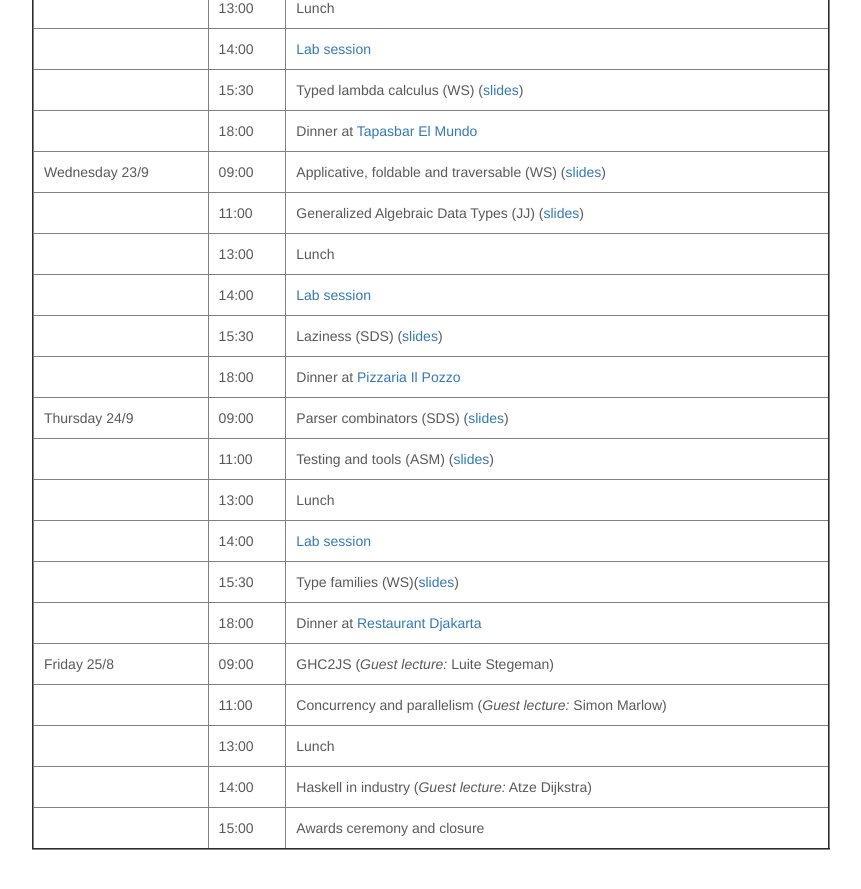
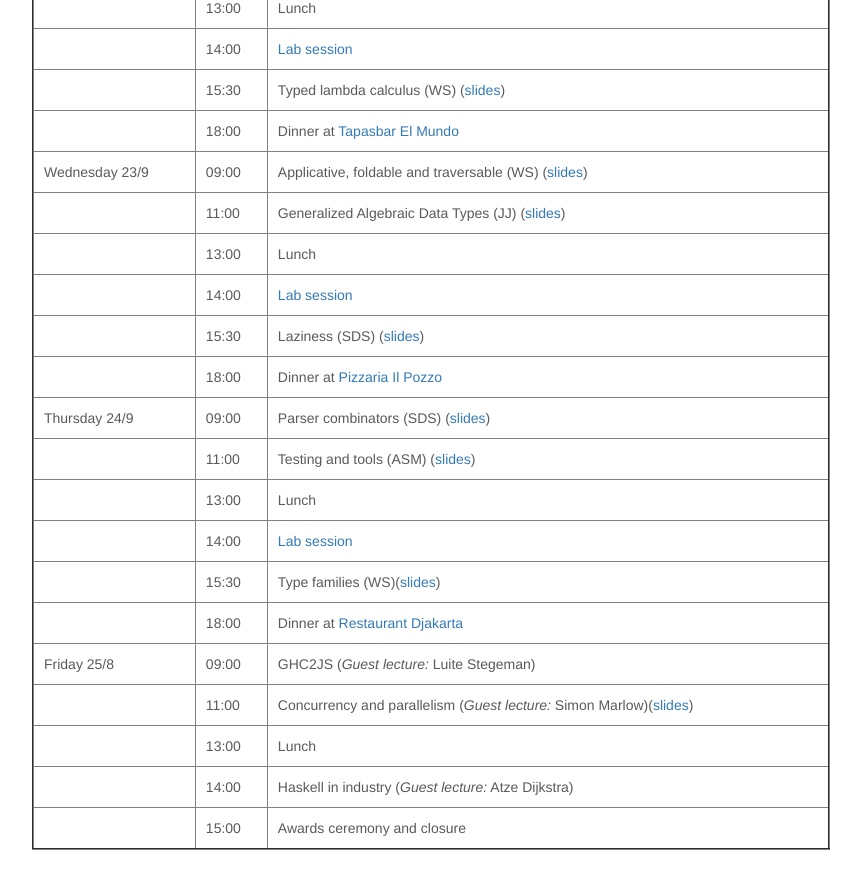
Before and after one commit to AFP-2017/AFP-2017, a Jekyll site: the page built from schedule.html, in a window 1280 px wide and 900 px high, scrolled down 717 px. Shown: the top 889 px of the window, without its empty margins (209-1070 px from the left). Built offline with Jekyll 4.4.1, drawn with Linux system fonts in a browser that asks for light colours; nearby versions of some CDN libraries.

Commit message:
Added Simon's slides.

```diff
--- a/schedule.html
+++ b/schedule.html
@@ -193,7 +193,7 @@ assignments and projects.
     <tr>
       <td></td>
       <td>11:00</td>
-      <td>Concurrency and parallelism (<em>Guest lecture:</em> Simon Marlow)</td>
+      <td>Concurrency and parallelism (<em>Guest lecture:</em> Simon Marlow)(<a href="slides/slides-marlow.pdf">slides</a>)</td>
     </tr>
 
     <tr>
```
Also changed, not shown: 1 other file.
